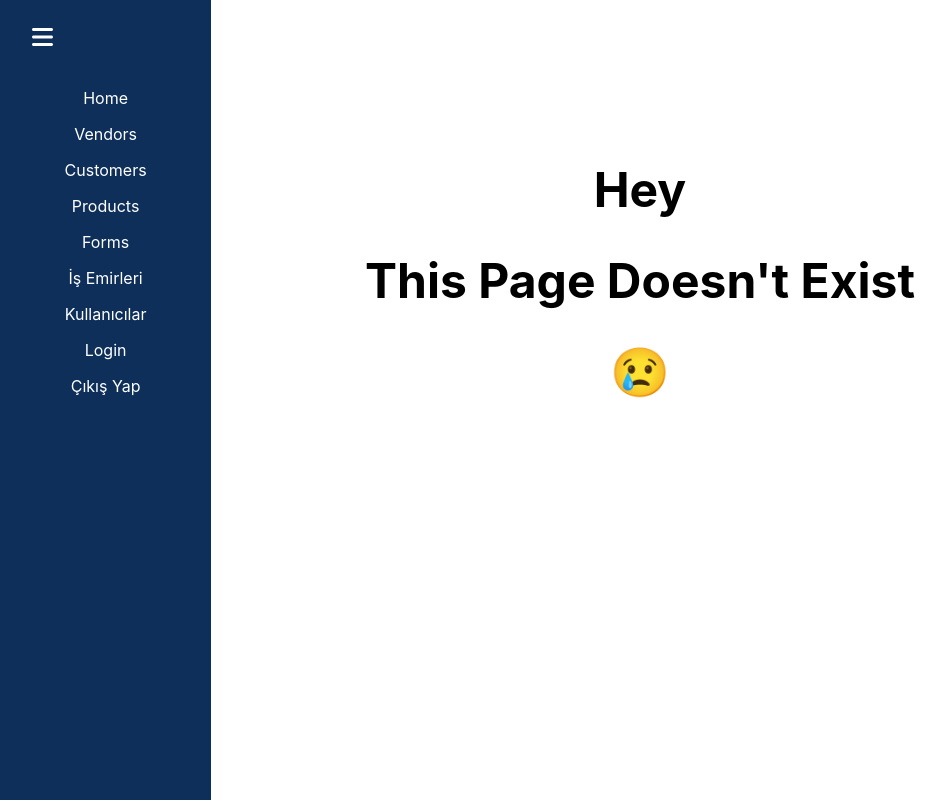
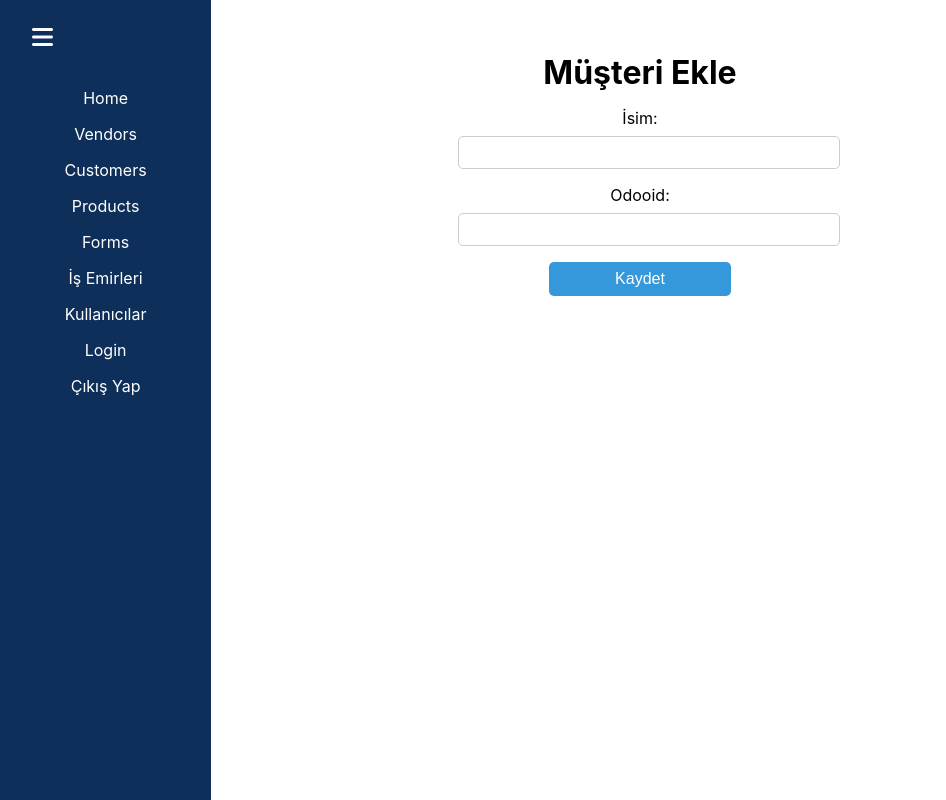
Before and after one commit to bbalbayrak/Web, a React (Create React App) app in the folder client/: page /create-customer in a window 1280 px wide. Shown: the whole page, without its empty margins (0-946 px from the left). Built offline with nearby package versions, Linux system fonts and the light colour scheme; sample sign-in values are in the browser's storage.

Commit message:
Customers updated, CreateCustomer added

```diff
--- a/client/src/App.js
+++ b/client/src/App.js
@@ -22,6 +22,7 @@ import CreateUser from "./components/Users/CreateUser";
 import NewWork from "./components/Works/NewWork";
 import PageNotFound from "./components/PageNotFound/PageNotFound";
 import CreateVendor from "./components/Vendors/CreateVendor";
+import CreateCustomer from "./components/Customers/CreateCustomer";
 
 function App() {
   const [showMenu, setShowMenu] = useState(true);
@@ -49,6 +50,7 @@ function App() {
           <Route path="/create-user" element={<RouteGuard setShowMenu={setShowMenu}><CreateUser /></RouteGuard>}/>
           <Route path="/*" element={<RouteGuard setShowMenu={setShowMenu}><PageNotFound /></RouteGuard>}/>
           <Route path="/create-vendor" element={<RouteGuard setShowMenu={setShowMenu}><CreateVendor /></RouteGuard>}/>
+          <Route path="/create-customer" element={<RouteGuard setShowMenu={setShowMenu}><CreateCustomer /></RouteGuard>}/>
 
 
         </Routes>
--- /dev/null
+++ b/client/src/components/Customers/CreateCustomer.css
@@ -0,0 +1,44 @@
+.create-customer-container {
+    display: flex;
+    flex-direction: column;
+    align-items: center;
+    padding: 2rem;
+  }
+
+  .create-customer-title {
+    margin-bottom: 1rem;
+  }
+
+  .create-customer-form {
+    display: flex;
+    flex-direction: column;
+    width: 30%;
+  }
+
+  .create-customer-label {
+    margin-bottom: 0.5rem;
+  }
+
+  .create-customer-input {
+    margin-bottom: 1rem;
+    padding: 0.5rem;
+    border: 1px solid #ccc;
+    border-radius: 5px;
+    width: 100%;
+  }
+
+  .create-customer-button {
+    margin: auto;
+    background-color: #3498db;
+    color: #ffffff;
+    border: none;
+    border-radius: 5px;
+    padding: 0.5rem 1rem;
+    cursor: pointer;
+    transition: background-color 0.2s;
+    width: 50%;
+  }
+
+  .create-customer-button:hover {
+    background-color: #2980b9;
+  }
--- /dev/null
+++ b/client/src/components/Customers/CreateCustomer.js
@@ -0,0 +1,47 @@
+import React, { useState } from "react";
+import axios from "axios";
+import "./CreateCustomer.css";
+
+const CreateCustomer = () => {
+  const [name, setName] = useState("");
+  const [odooid, setOdooid] = useState("");
+
+  const handleSubmit = async (e) => {
+    e.preventDefault();
+
+    try {
+      await axios.post("http://localhost:3001/customers", { name, odooid });
+      setName("");
+      setOdooid("");
+    } catch (error) {
+      console.error("Müşteri eklenirken hata oluştu:", error);
+    }
+  };
+
+  return (
+    <div className="create-customer-container">
+      <h1 className="create-customer-title">Müşteri Ekle</h1>
+      <form onSubmit={handleSubmit} className="create-customer-form">
+        <label htmlFor="name" className="create-customer-label">İsim:</label>
+        <input
+          type="text"
+          id="name"
+          className="create-customer-input"
+          value={name}
+          onChange={(e) => setName(e.target.value)}
+        />
+        <label htmlFor="odooid" className="create-customer-label">Odooid:</label>
+        <input
+          type="text"
+          id="odooid"
+          className="create-customer-input"
+          value={odooid}
+          onChange={(e) => setOdooid(e.target.value)}
+        />
+        <button type="submit" className="create-customer-button">Kaydet</button>
+      </form>
+    </div>
+  );
+};
+
+export default CreateCustomer;
--- a/client/src/components/Customers/Customers.js
+++ b/client/src/components/Customers/Customers.js
@@ -1,48 +1,51 @@
-import React from 'react';
-import './Customers.css';
-
-const customers = [
-  // Örnek müşteri verileri
-  {
-    name: 'John Doe',
-    code: 'JD-001',
-    openedJobs: 5,
-    closedJobs: 2,
-    lastEdited: '2023-04-09',
-    authorizedUser: 'Jane Doe',
-  },
-  // Daha fazla müşteri ekleyebilirsiniz...
-];
+import React, { useState, useEffect } from "react";
+import axios from "axios";
+import { useNavigate } from "react-router-dom";
+import "./Customers.css";
 
 const Customers = () => {
+  const [customers, setCustomers] = useState([]);
+  const navigate = useNavigate();
+
+  useEffect(() => {
+    fetchCustomers();
+  }, []);
+
+  const fetchCustomers = async () => {
+    try {
+      const response = await axios.get("http://localhost:3001/customers");
+      setCustomers(response.data.data);
+    } catch (error) {
+      console.error("Müşteriler alınırken hata oluştu:", error);
+    }
+  };
+
+  const handleClick = () => {
+    navigate("/create-customer");
+  };
+
   return (
     <div className="customers-container">
       <div className="header-container">
         <h1>Müşteriler</h1>
-        <button className="add-customer-button">+ Müşteri Ekle</button>
+        <button className="add-customer-button" onClick={handleClick}>
+          + Müşteri Ekle
+        </button>
       </div>
       <table className="customers-table">
         <thead>
           <tr>
-            <th>Müşteri Adı</th>
-            <th>Müşteri Kodu</th>
-            <th>Açılan İş Sayısı</th>
-            <th>Biten İş Sayısı</th>
-            <th>Son Düzenleme</th>
-            <th>Yetkili Kullanıcı</th>
-            <th>#</th>
+            <th>ID</th>
+            <th>İsim</th>
+            <th>Odooid</th>
           </tr>
         </thead>
         <tbody>
-          {customers.map((customer, index) => (
-            <tr key={index}>
+          {customers.map((customer) => (
+            <tr key={customer.id}>
+              <td>{customer.id}</td>
               <td>{customer.name}</td>
-              <td>{customer.code}</td>
-              <td>{customer.openedJobs}</td>
-              <td>{customer.closedJobs}</td>
-              <td>{customer.lastEdited}</td>
-              <td>{customer.authorizedUser}</td>
-              <td>{index + 1}</td>
+              <td>{customer.odooid}</td>
             </tr>
           ))}
         </tbody>
```
